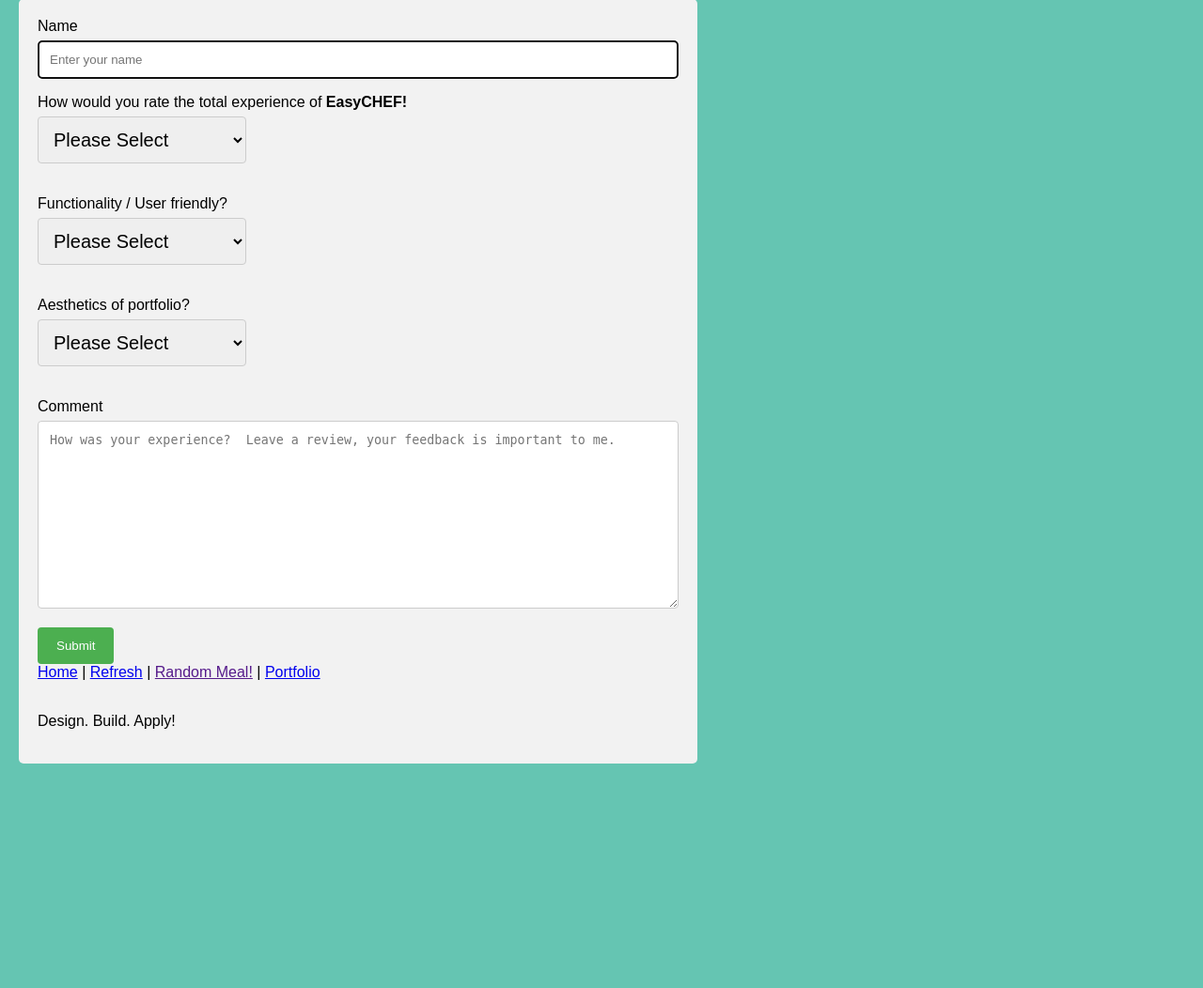
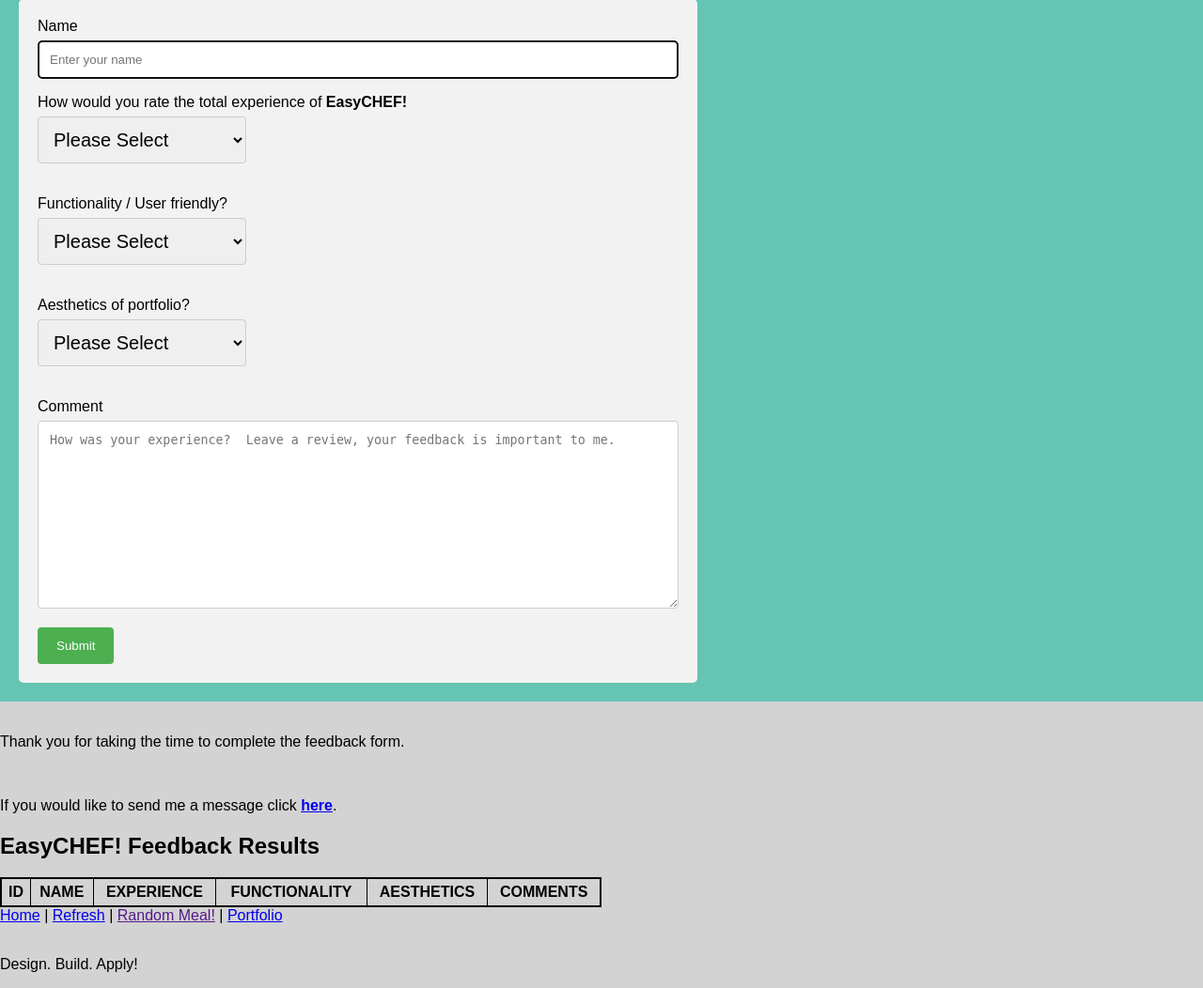
Before and after one commit to SinclairPythonAkoto/easychef-01, a Flask app: page /easyseach_feedback in a window 1280 px wide. Shown: the part 384-1436 px from the top of the page at 94% size. Before the commit the page ends 1197 px from the top, so only its background shows below. Run offline with Flask 2, Linux system fonts and the light colour scheme; data that the repository does not hold is empty.

Commit message:
view feedback form table added

```diff
--- a/app.py
+++ b/app.py
@@ -97,6 +97,7 @@ def search():
 @app.route('/easyseach_feedback', methods=['GET', 'POST'])
 def easysearch_feedback():
 	if request.method == 'GET':
+		data = session.query(EasySeach_Feedback).all()
 		return render_template('easysearch_feedback.html')
 	else:
 		name = request.form.get('name')
--- a/templates/easysearch_feedback.html
+++ b/templates/easysearch_feedback.html
@@ -73,11 +73,42 @@
 						<br>
 						<label for="userComment">Comment</label>
 						<div class="comment" name="comment">
-							<textarea id="subject" name="subject" placeholder="How was your experience?  Leave a review, your feedback is important to me." style="height:200px" style="width: 60%" required></textarea>
+							<textarea id="subject" name="subject" placeholder="How was your experience?  Leave a review, your feedback is important to me." style="height:200px" style="width: 60%" ></textarea>
 						    <input type="submit" value="Submit">
 						</div>
 					</div>
 				</form>
+			</div>
+		</div>
+	</div>
+</div>
+<br>
+<p>Thank you for taking the time to complete the feedback form.</p>
+<br>
+<p>If you would like to send me a message click <a href="https://sinclairakotoportfolio.herokuapp.com/contact"><strong>here</strong></a>.</p>
+<div>
+	<h2><strong>EasyCHEF!</strong> Feedback Results</h2>
+	<table>
+		<tr>
+			<th>ID</th>
+			<th>NAME</th>
+			<th>EXPERIENCE</th>
+			<th>FUNCTIONALITY</th>
+			<th>AESTHETICS</th>
+			<th>COMMENTS</th>
+		</tr>
+		{% for d in data %}
+		<tr>
+			<td>{{ d.id }}</td>
+			<td>{{ d.name }}</td>
+			<td>{{ d.experience }}</td>
+			<td>{{ d.functionality }}</td>
+			<td>{{ d.aesthetics }}</td>
+			<td>{{  d.comments }}</td>
+		</tr>
+		{% endfor %}
+	</table>
+</div>
 
 
 {% endblock %}
```
